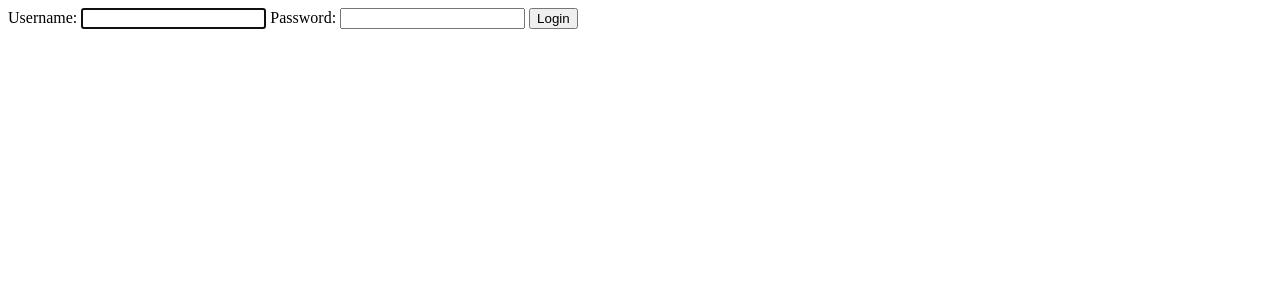
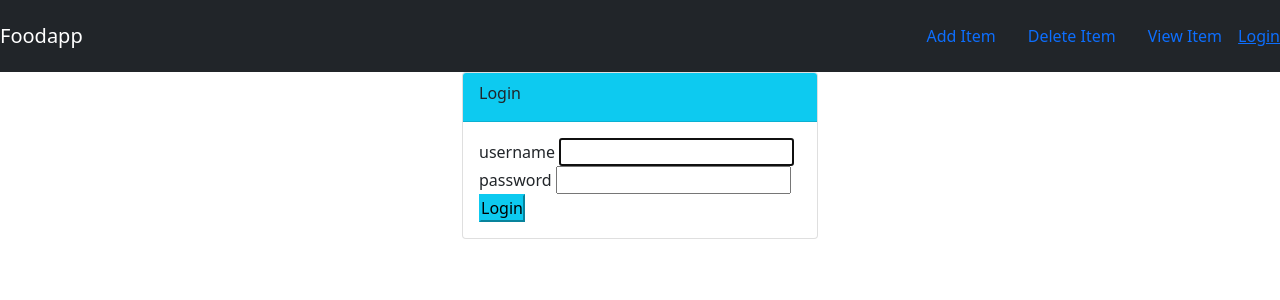
Before and after one commit to Ivar246/Food-App, a Django app: page /login/ in a window 1280 px wide. Shown: the top 300 px of the page. Run offline with Django 4.2, Linux system fonts and the light colour scheme; parts of the project's set-up code (start-up, migrations or seed data) failed here and were passed over.

Commit message:
fourth commit

```diff
--- a/food/urls.py
+++ b/food/urls.py
@@ -6,7 +6,7 @@ app_name = 'food'
 urlpatterns = [
     path('food/', views.IndexClassView.as_view(), name='index'),
     path('food/<int:pk>/', views.FoodDetail.as_view(), name='detail'),
-    path('add', views.create_item, name='create_item'),       #add
+    path('add', views.CreateItem.as_view(), name='create_item'),       #add
     path('update/<int:id>/', views.update_item, name= 'update_item'),  #update
     path('delete/<int:id>/', views.delete_item, name= 'delete_item'),  #delete
 ]
--- a/users/templates/users/login.html
+++ b/users/templates/users/login.html
@@ -1,5 +1,31 @@
-<form method="POST">
-    {% csrf_token %}
-    {{ form }}
-    <button type="submit">Login</button>
-</form>
+{% extends 'food/base.html' %}
+
+{% block body %}
+
+<div class="container">
+    <div class="row">
+        <div class="col-md-4 offset-md-4">
+            <div class="card">
+                <div class="card-header bg-info">
+                    <div class="card-title">
+                        Login
+                    </div>
+                </div>
+                <div class="card-body">
+                    <form action="" method="POST">
+                        {% csrf_token %}
+                        {% for field in form %}
+                            <div class="form-group">
+                                {{ field.name }}
+                                {{ field }}
+                            </div>
+                        {% endfor %}
+                        <button class="btn-info" type="submit">Login</button>
+                    </form>
+                </div>
+            </div>
+        </div>
+    </div>
+</div>
+
+{% endblock %}
```
Also changed, not shown: food/models.py (+6 -1 lines), food/views.py (+14 -0 lines), users/templates/users/register.html (+33 -5 lines), db.sqlite3.
